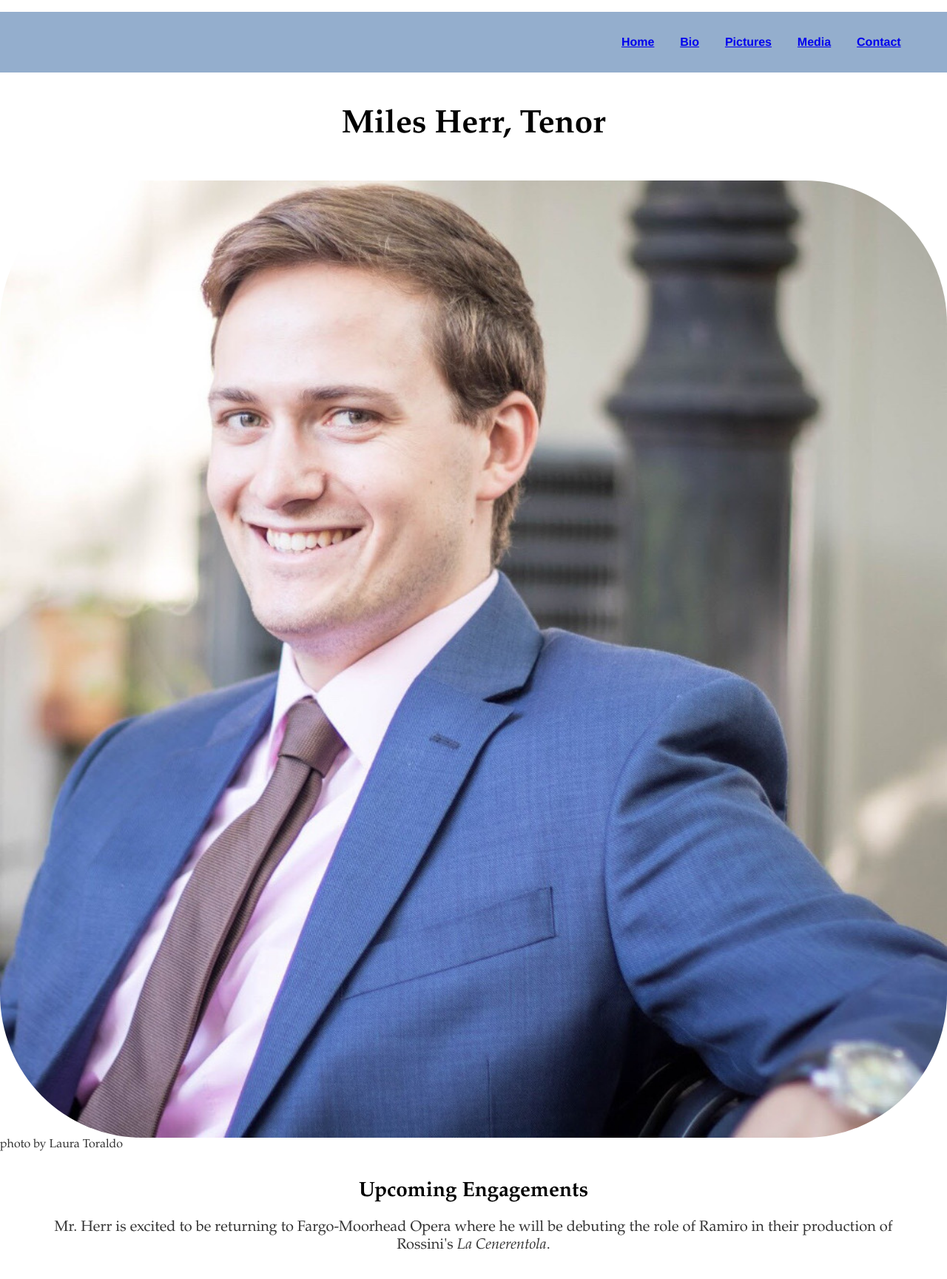
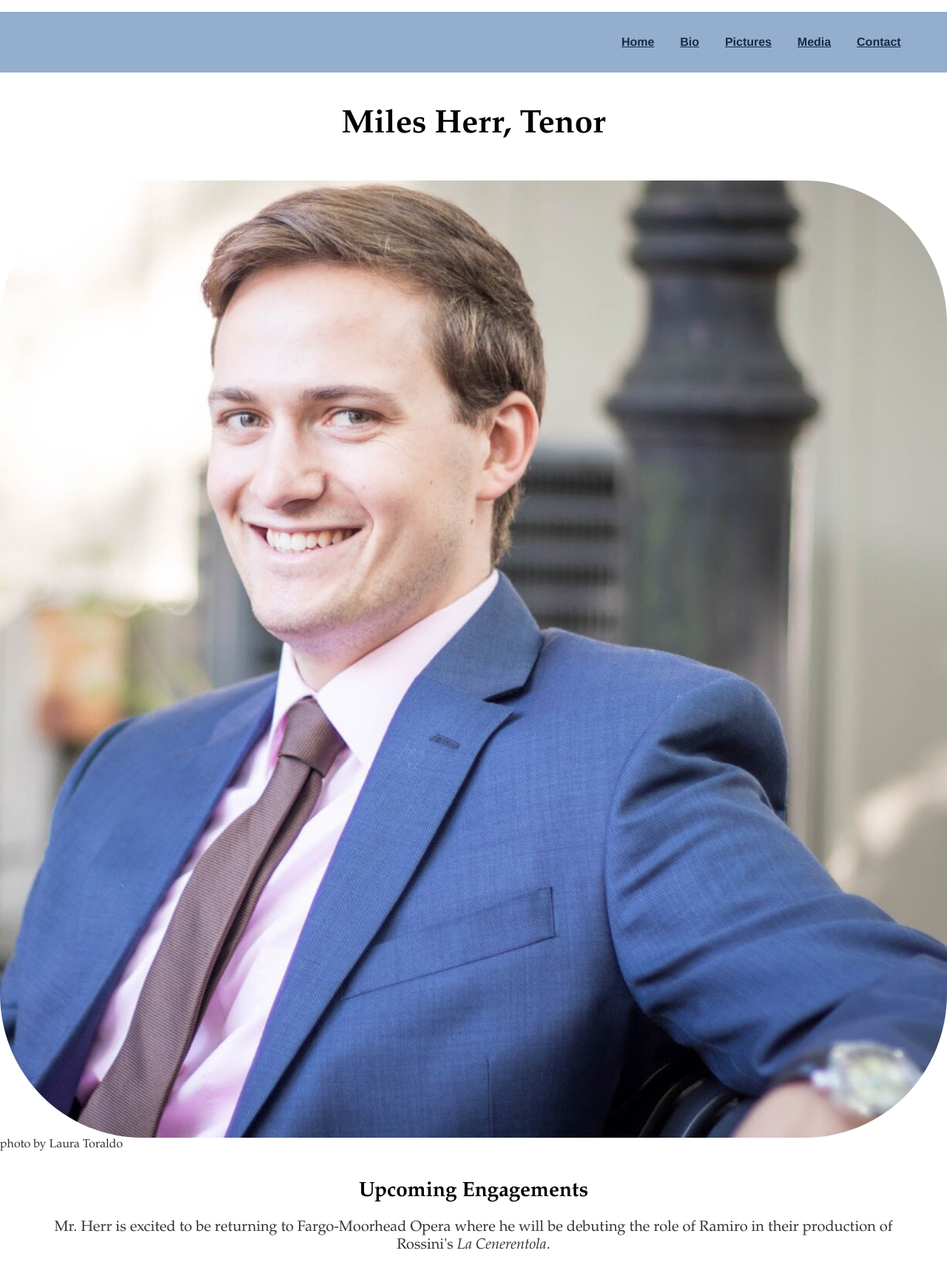
Before and after one commit to leemlb06pmi/leemlb06pmi.github.io, a Jekyll site: the page built from index.html, in a window 1280 px wide. Shown: the whole page at 74% size. Built offline with Jekyll 4.4.1, drawn with Linux system fonts in a browser that asks for light colours.

Commit message:
Update main.css

```diff
--- a/css/main.css
+++ b/css/main.css
@@ -1,6 +1,7 @@
 body, html{
-    margin:0;
-    width: 100%;
+    	margin:0;
+    	width: 100%;
+	height: 100%
 }
 
 img{
@@ -14,11 +15,9 @@
     background-color: rgb(255,255,255)
 }
 
-nav {
-    	background-color:rgba(42,94,155,0.5);
-}
+nav ul, footer ul {
 
-nav ul, footer ul {
+	background-color:rgba(42,94,155,0.5);
     	font-family:'Helvetica', 'Arial', 'Sans-Serif';
     	padding: 2.5%;
     	list-style: none;
@@ -26,35 +25,16 @@
     	text-align: right;
 }
 
-nav ul li, footer ul li {
-    display: inline;
-    margin-right: 2.5%;
+nav ul li {
+    	display: inline;
+    	margin-right: 2.5%;
 }
 
-/*nav {
-	font-family:'Helvetica', 'Arial', 'Sans-Serif';
-}
-ul{
-    	margin:auto;
-    	height: 3em;
-	list-style: none;
-	font-weight: bold;
-    	background-color:rgba(42,94,155,0.5)
+li a {
+	color: rgb(20,45,70);
 }
 
-li {
-	float:right;
-li a {
-	display: inline;
-	text-decoration: none;
-    	padding: 2.5%;
-	color: rgb(20,45,70);
-    	font-size: 1.75em
-}
-
-*/
-
-a:hover {
+li a:hover {
     text-decoration: underline;
 
 }
```
